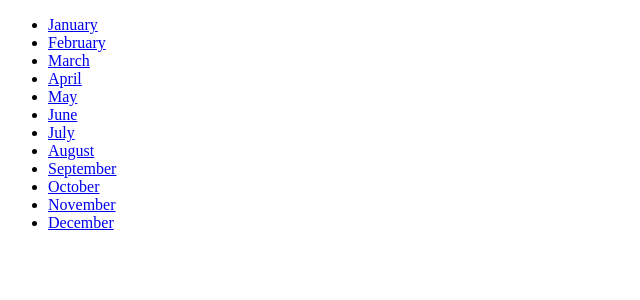
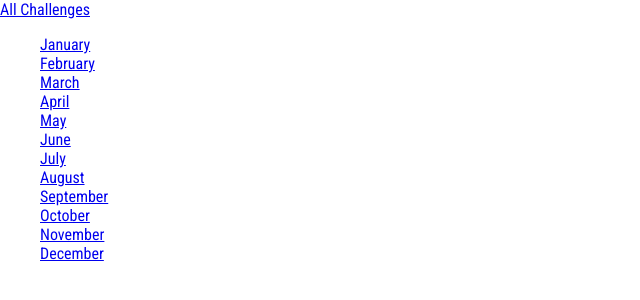
Before and after one commit to bungdanar/monthly_challenges, a Django app: page /challenges/ in a window 1280 px wide. Shown: the top 300 px of the page, without its empty margins (0-640 px from the left). Run offline with Django 3.2, Linux system fonts and the light colour scheme.

Commit message:
Section 4: Adding Global Static Files

```diff
--- /dev/null
+++ b/challenges/static/challenges/challenges.css
@@ -0,0 +1,3 @@
+ul {
+  list-style: none;
+}
--- a/challenges/templates/challenges/challenge.html
+++ b/challenges/templates/challenges/challenge.html
@@ -5,6 +5,8 @@
 {%endblock page_title %}
 
 {% block content %}
+    {% include "challenges/includes/header.html" %}
+
     <h1>{{ month_name|title }} Challenge</h1>
     {% if text is not None %}
         <h2>{{ text }}</h2>
--- /dev/null
+++ b/challenges/templates/challenges/includes/header.html
@@ -0,0 +1,5 @@
+<header>
+    <nav>
+        <a href="{% url 'index' %}">All Challenges</a>
+    </nav>
+</header>
--- a/challenges/templates/challenges/index.html
+++ b/challenges/templates/challenges/index.html
@@ -1,8 +1,15 @@
 {% extends "base.html" %}
+{% load static %}
+
+{% block css_files %}
+  <link rel="stylesheet" href="{% static 'challenges/challenges.css' %}">
+{% endblock css_files %}
 
 {% block page_title %}All Challenges{% endblock %}
 
 {%block content %}
+  {% include "challenges/includes/header.html" %}
+
   <ul>
     {% for month in months %}
     <li><a href="{% url 'month-challenge' month %}">{{ month|title }}</a></li>
--- a/challenges/urls.py
+++ b/challenges/urls.py
@@ -4,7 +4,7 @@ from . import views
 
 
 urlpatterns = [
-    path("", views.index),
+    path("", views.index, name="index"),
     path("<int:month>", views.monthly_challenge_by_number),
     path("<str:month>", views.monthly_challenge, name="month-challenge")
 ]
--- a/challenges/views.py
+++ b/challenges/views.py
@@ -1,5 +1,5 @@
 from django.shortcuts import render
-from django.http import HttpRequest, HttpResponse, HttpResponseNotFound, HttpResponseRedirect
+from django.http import HttpRequest, HttpResponseNotFound, HttpResponseRedirect, Http404
 from django.urls import reverse
 
 
@@ -46,7 +46,7 @@ def monthly_challenge(request: HttpRequest, month: str):
         })
 
     except:
-        return HttpResponseNotFound("<h1>This month is not supported</h1>")
+        raise Http404()
 
 
 def monthly_challenge_by_number(request: HttpRequest, month: int):
--- a/config/settings.py
+++ b/config/settings.py
@@ -123,6 +123,10 @@ USE_TZ = True
 
 STATIC_URL = '/static/'
 
+STATICFILES_DIRS = [
+    BASE_DIR / "static"
+]
+
 # Default primary key field type
 # https://docs.djangoproject.com/en/3.2/ref/settings/#default-auto-field
 
--- /dev/null
+++ b/static/styles.css
@@ -0,0 +1,9 @@
+@import url('https://fonts.googleapis.com/css2?family=Roboto+Condensed:wght@400;700&display=swap');
+
+html {
+  font-family: 'Roboto Condensed', sans-serif;
+}
+
+body {
+  margin: 0;
+}
--- a/templates/base.html
+++ b/templates/base.html
@@ -1,3 +1,5 @@
+{% load static %}
+
 <!DOCTYPE html>
 <html lang="en">
   <head>
@@ -5,6 +7,10 @@
     <meta http-equiv="X-UA-Compatible" content="IE=edge" />
     <meta name="viewport" content="width=device-width, initial-scale=1.0" />
     <title>{% block page_title %}My Challenges{% endblock %}</title>
+    <link rel="stylesheet" href="{% static 'styles.css' %}">
+    {% block css_files %}{% endblock css_files %}
+
+
   </head>
   <body>
     {% block content %} {% endblock %}
```
Also changed, not shown: templates/404.html (added, +8 -0 lines).
